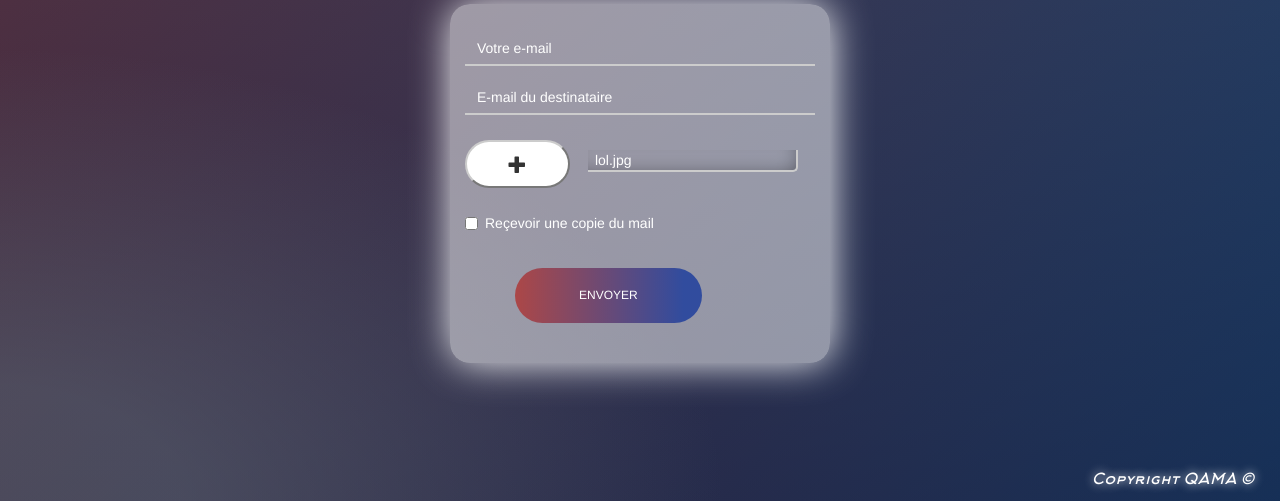
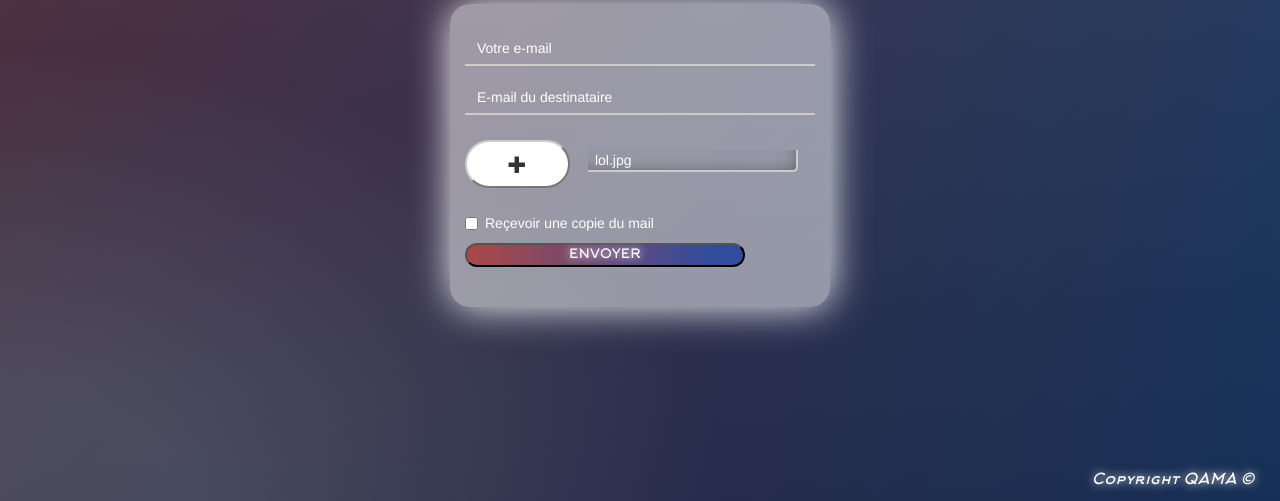
Before and after one commit to ali-loup-acs/LFM, a PHP site: page / in a window 1280 px wide. Shown: the part 299-800 px from the top of the page. Run offline with PHP 8.4, Linux system fonts and the light colour scheme.

Commit message:
UN BOUTON !!!

```diff
--- a/css/master.css
+++ b/css/master.css
@@ -51,131 +51,18 @@ svg {
     height: auto;
 }
 
-
-/* BOUTON ENVOYER */
-
-.bg-gradient1 span, .bg-gradient1:before {
+#submit {
+    color: #fff;
+    text-shadow: #fff 0 0 10px;
+    font-family: lfm;
+    font-size: 1vmax;
+    border-radius: 60px;
+    width: 80%;
+    height: 250%;
     background: #52A0FD;
     background: -webkit-linear-gradient(left, #ac4747 0%, #314c9e 90%, #314c9e 100%);
     background: linear-gradient(to right, #ac4747 0%, #314c9e 90%, #314c9e 100%);
 }
-
-
-/* General */
-
-.wrapper {
-    margin: 10%;
-    text-align: center;
-}
-
-a {
-    text-decoration: none;
-}
-
-a:hover, a:focus, a:active {
-    text-decoration: none;
-}
-
-
-/* fancy Button */
-
-.fancy-button {
-    font-family: 'Montserrat', Helvetica, Arial, sans-serif;
-    font-size: 12px;
-    text-transform: uppercase;
-    color: #ffffff;
-}
-
-.fancy-button:before {
-    display: inline-block;
-    position: absolute;
-    bottom: -5px;
-    z-index: -1;
-    border-radius: 30em;
-    -webkit-filter: blur(20px) brightness(0.95);
-    filter: blur(20px) brightness(0.95);
-    -webkit-transform-style: preserve-3d;
-    transform-style: preserve-3d;
-    -webkit-transition: all 0.3s ease-out;
-    transition: all 0.3s ease-out;
-}
-
-.fancy-button i {
-    margin-top: -1px;
-    margin-right: 20px;
-    font-size: 1.265em;
-    vertical-align: middle;
-}
-
-.fancy-button span {
-    display: inline-block;
-    padding: 3ex 5vw;
-    border-radius: 50em;
-    z-index: 2;
-    will-change: transform, filter;
-    -webkit-transform-style: preserve-3d;
-    transform-style: preserve-3d;
-    -webkit-transition: all 0.3s ease-out;
-    transition: all 0.3s ease-out;
-}
-
-.fancy-button:focus, .fancy-button:active {
-    color: #ffffff;
-}
-
-.fancy-button:hover {
-    color: #ffffff;
-}
-
-.fancy-button:hover span {
-    -webkit-filter: brightness(1.05) contrast(1.05);
-    filter: brightness(1.05) contrast(1.05);
-    -webkit-transform: scale(0.95);
-    transform: scale(0.95);
-}
-
-.fancy-button:hover:before {
-    bottom: 0;
-    -webkit-filter: blur(10px) brightness(0.95);
-    filter: blur(10px) brightness(0.95);
-}
-
-.fancy-button.pop-onhover:before {
-    opacity: 0;
-    bottom: 10px;
-}
-
-.fancy-button.pop-onhover:hover:before {
-    bottom: -7px;
-    opacity: 1;
-    -webkit-filter: blur(20px);
-    filter: blur(20px);
-}
-
-.fancy-button.pop-onhover:hover span {
-    -webkit-transform: scale(1.04);
-    transform: scale(1.04);
-}
-
-.fancy-button.pop-onhover:hover:active span {
-    -webkit-filter: brightness(1) contrast(1);
-    filter: brightness(1) contrast(1);
-    -webkit-transform: scale(1);
-    transform: scale(1);
-    -webkit-transition: all 0.15s ease-out;
-    transition: all 0.15s ease-out;
-}
-
-.fancy-button.pop-onhover:hover:active:before {
-    bottom: 0;
-    -webkit-filter: blur(10px) brightness(0.95);
-    filter: blur(10px) brightness(0.95);
-    -webkit-transition: all 0.2s ease-out;
-    transition: all 0.2s ease-out;
-}
-
-
-/*FIN BOUTON ENVOYER*/
 
 label {
     margin-top: 5%;
--- a/index.html
+++ b/index.html
@@ -244,7 +244,7 @@
 
             <input type="email" class="form-control" placeholder="E-mail du destinataire" id="email" name="email" required>
 
-            <button class="file-upload btn-default btn-lg glyphicon glyphicon-plus">
+            <button type="button" class="file-upload btn-default btn-lg glyphicon glyphicon-plus">
             <input type="file" class="file-input" name="file"></button>
 
             <div class="" id="file-name">lol.jpg</div>
@@ -253,19 +253,7 @@
                 <label id="checkbox-text"><input type="checkbox" name="copy" value="ok">Reçevoir une copie du mail</label>
             </div>
 
-            <div class="wrapper">
-                <a href="javascript: submit()" class="fancy-button pop-onhover bg-gradient1 col-md-6 col-xs-12"><span>Envoyer</span></a>
-            </div>
-
-            <!-- SCRIPT SUBMIT -->
-
-            <script type="text/javascript">
-                function submit() {
-                    document.forms["submit"].submit()
-                }
-            </script>
-
-            <!-- END OF SUBMIT SCRIPT -->
+            <button type="submit" name="button" id="submit">ENVOYER</button>
 
         </form>
     </div>
```
Also changed, not shown: css/merci.css (+15 -0 lines), mercidl.php (+5 -2 lines).
